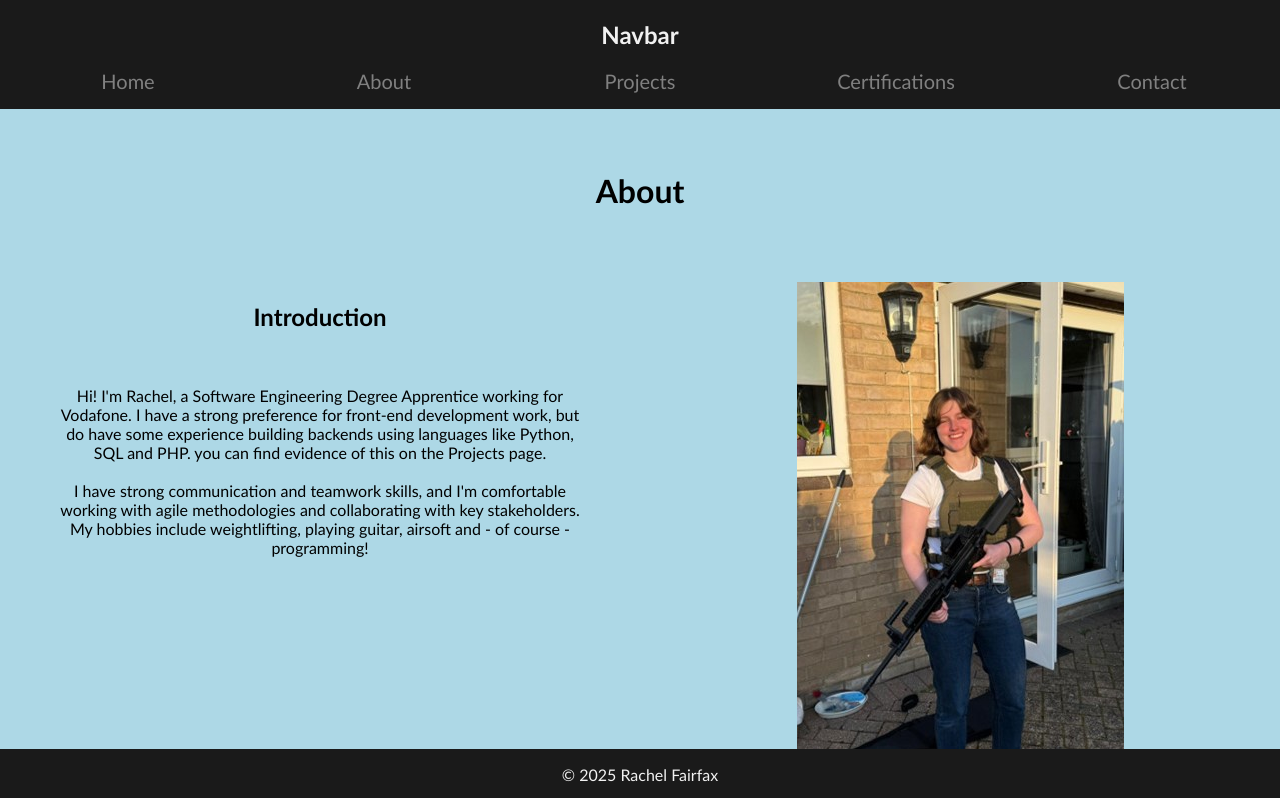
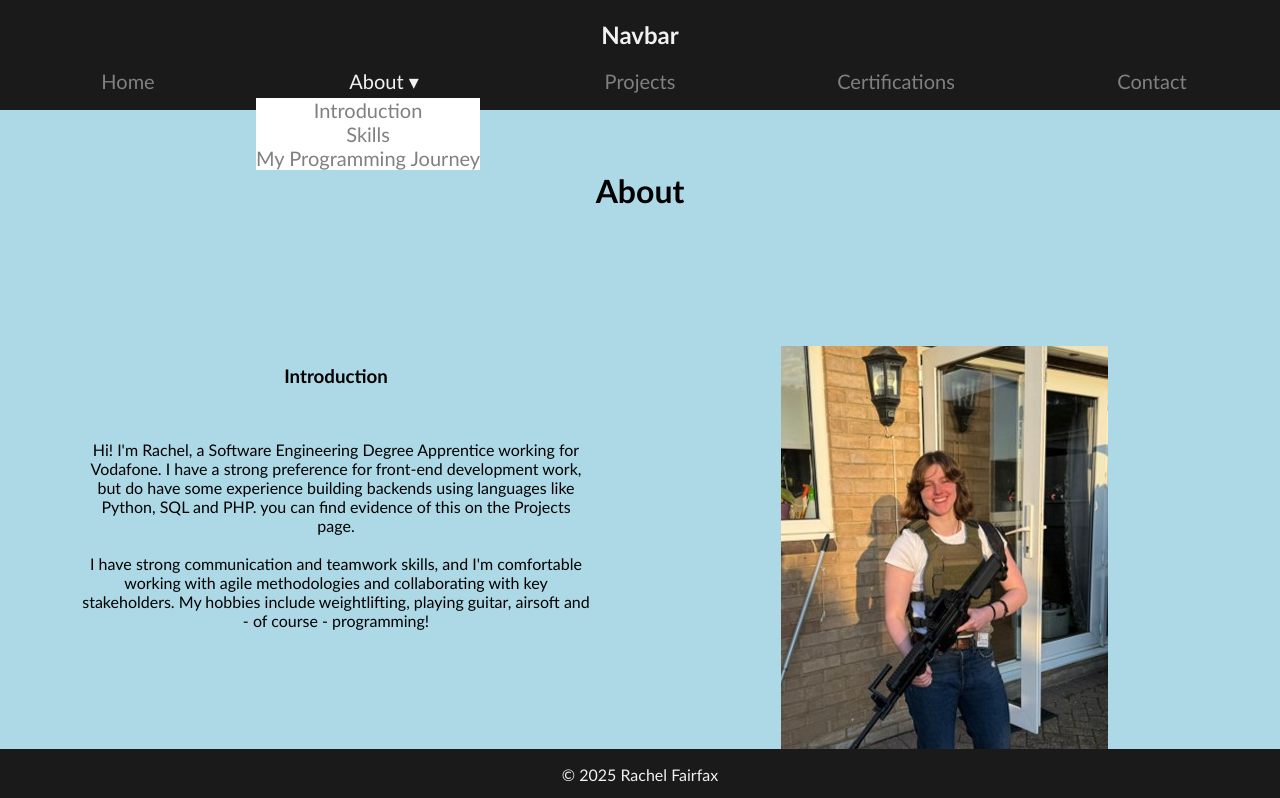
Before and after one commit to RachelFairfax/Portfolio-Site, a React (Vite) app: page /about in a window 1280 px wide. Shown: the top 798 px of the page. Built offline with nearby package versions, Linux system fonts and the light colour scheme.

Commit message:
coded buggy dropdown

```diff
--- a/src/components/Navbar/Navbar.jsx
+++ b/src/components/Navbar/Navbar.jsx
@@ -9,7 +9,14 @@ function Navbar () {
             <h2>Navbar</h2>
             <ul className={styles.NavbarUl}>
                 <li className= {styles.NavbarItem}><Link to="/">Home</Link></li>
-                <li className= {styles.NavbarItem}><Link to="/about">About</Link></li>
+                <li className= {`${styles.NavbarItem} ${styles.Dropdown} `}>
+                    About ▾
+                    <ul className={styles.DropdownMenu}>
+                        <li className={styles.DropdownItem}><Link to="/about#introduction">Introduction</Link></li>
+                        <li className={styles.DropdownItem}><Link to="/about#skills">Skills</Link></li>
+                        <li className={styles.DropdownItem}><Link to="/about#timeline">My Programming Journey</Link></li>
+                    </ul>
+                </li>
                 <li className= {styles.NavbarItem}><Link to="/projects">Projects</Link></li>
                 <li className= {styles.NavbarItem}><Link to="/certifications">Certifications</Link></li>
                 <li className= {styles.NavbarItem}><Link to="/contact">Contact</Link></li>
--- a/src/components/Navbar/Navbar.module.css
+++ b/src/components/Navbar/Navbar.module.css
@@ -14,6 +14,7 @@ a:hover {
     text-decoration: none;
     list-style: none;
     flex:1;
+    font-size:20px;
 }
 
 .NavbarUl {
@@ -27,3 +28,30 @@ a:hover {
     position:fixed;
     width:100%;
 }
+
+.Dropdown {
+    position:relative;
+    display:inline-block;
+}
+
+.DropdownMenu {
+    position: absolute;
+    background-color: white;
+    min-width: 160px;
+    z-index: 1;
+    margin-top: 4px;
+    padding-left: 0;
+}
+
+.DropdownItem {
+    list-style: none;
+    text-decoration: none;
+    text-align:center;
+    color: red;
+    display: block;
+}
+
+
+.Dropdown:hover .DropdownMenu {
+    display: block;
+}
--- a/src/index.css
+++ b/src/index.css
@@ -4,3 +4,7 @@ html, body, #root {
     padding: 0;
     font-family: 'Trebuchet MS', 'Lucida Sans Unicode', 'Lucida Grande', 'Lucida Sans', Arial, sans-serif;
 }
+
+html {
+    scroll-behavior: smooth;
+}
--- a/src/pages/About.jsx
+++ b/src/pages/About.jsx
@@ -1,16 +1,29 @@
-import React from 'react';
+import React, { useEffect } from 'react';
+import { useLocation } from 'react-router-dom';
 import Introduction from '../components/About/Introduction';
 import Skills from '../components/About/Skills';
 import Timeline from '../components/About/Timeline';
+import styles from './Pages.module.css'
 
 function About() {
+    const location = useLocation();
+
+    useEffect(() => {
+        if (location.hash){
+            const section = document.querySelector(location.hash);
+            if (section) {
+                section.scrollIntoView({behavior: 'smooth'});
+            }
+        }
+    }, [location])
+
     return (
-    <>
+    <div className={styles.About}>
         <h1>About</h1>
-        <Introduction />
-        <Skills />
-        <Timeline />
-    </>
+        <section id="introduction" className={styles.Section}><Introduction /></section>
+        <section id="skills" className={styles.Section}><Skills /></section>
+        <section id="timeline" className={styles.Section}><Timeline /></section>
+    </div>
     );
 }
 
--- a/src/pages/Pages.module.css
+++ b/src/pages/Pages.module.css
@@ -8,8 +8,6 @@
     padding: 50px;
 }
 
-
-
 .BigText {
     font-size: large;
 }
@@ -18,3 +16,9 @@
     max-width: 400px;
     height: auto;
 }
+
+.Section {
+    min-height: 100vh;
+    scroll-margin-top: 80px;
+    padding: 4rem 2rem;
+}
```
